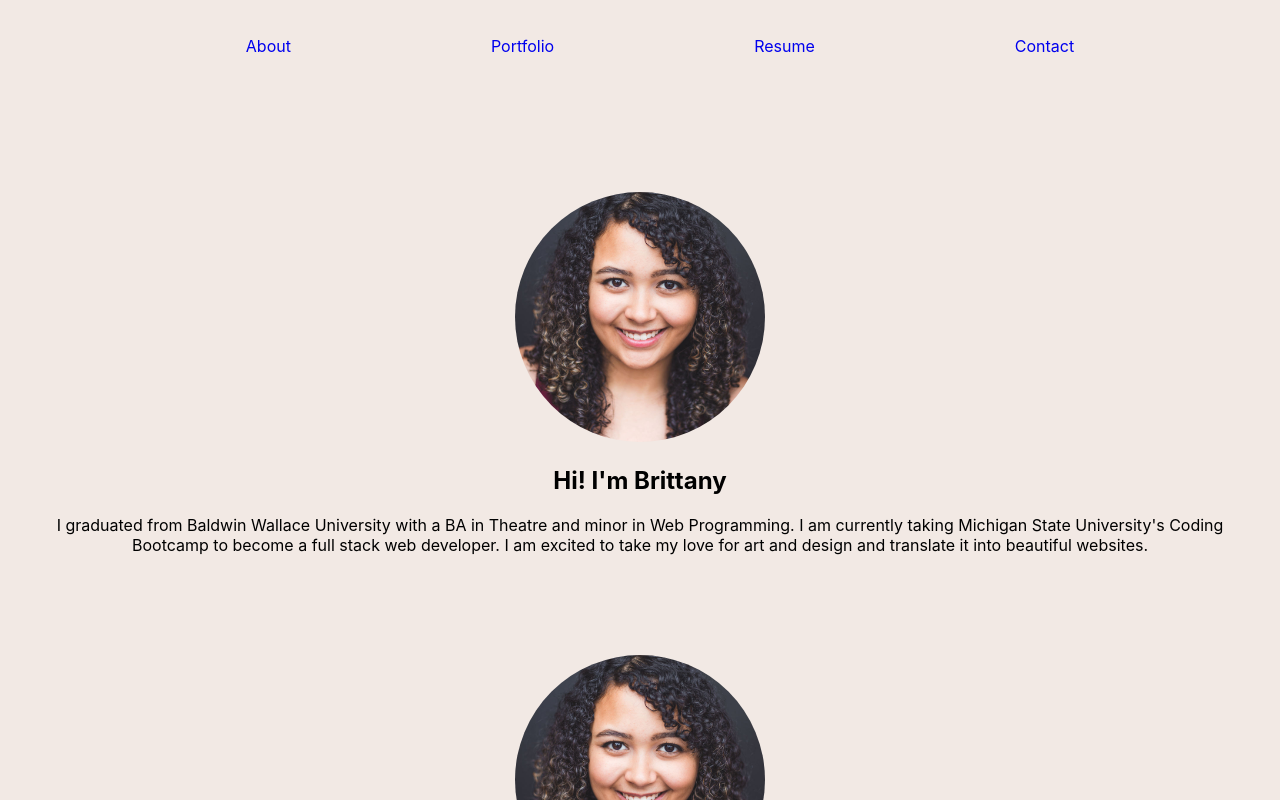
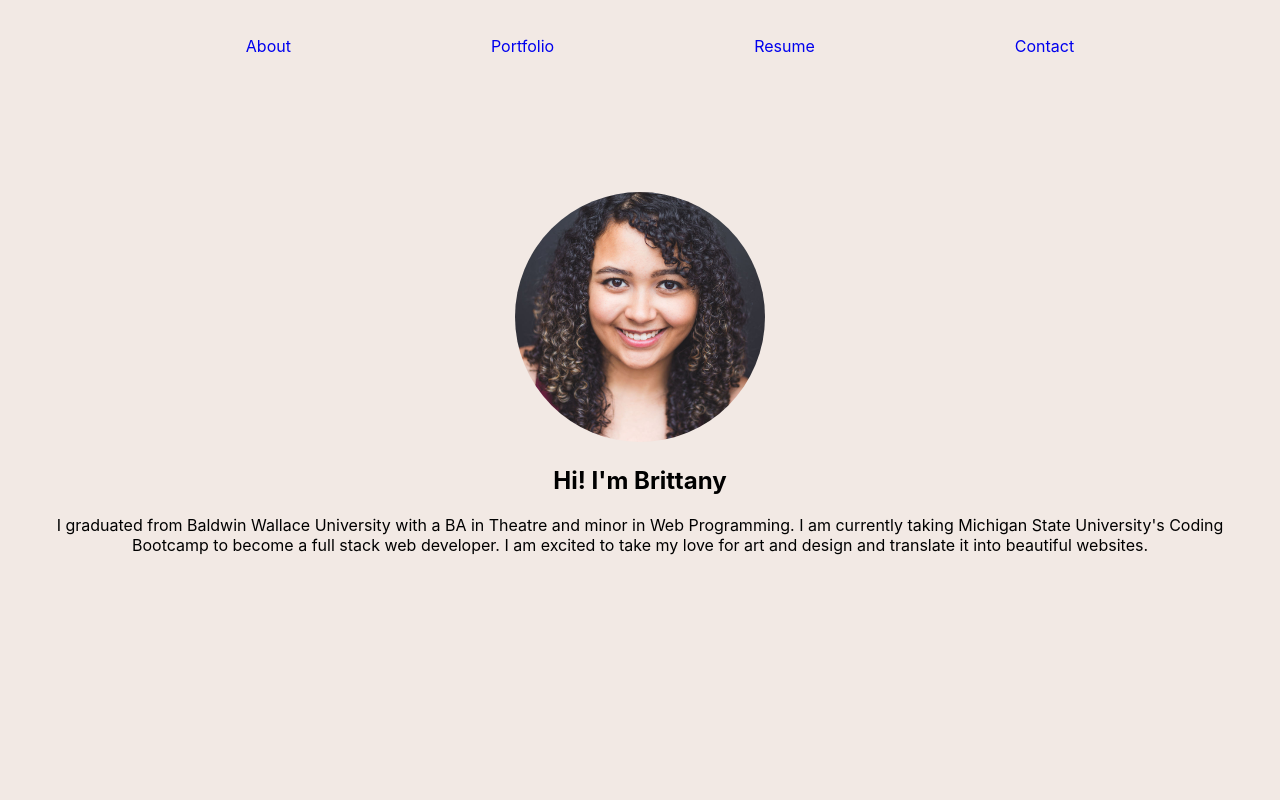
Before and after one commit to bganser15/brittanys-react-portfolio, a React (Create React App) app: page / in a window 1280 px wide. Shown: the top 800 px of the page. Built offline with nearby package versions, Linux system fonts and the light colour scheme.

Commit message:
pages render correctly

```diff
--- a/src/App.js
+++ b/src/App.js
@@ -7,50 +7,23 @@ import Resume from "./components/Resume";
 import Contact from "./components/Contact";
 
 function App() {
-  const [aboutSelected, setAboutSelected] = useState(false);
-  const [portfolioSelected, setPortfolioSelected] = useState(false);
-  const [resumeSelected, setResumeSelected] = useState(false);
-  const [contactSelected, setContactSelected] = useState(false);
+  const [pageSelected, setPageSelected] = useState("About");
+  const displayPage = () => {
+    if (pageSelected === "About") {
+    return <About/>}
+      if (pageSelected === "Portfolio") {
+      return <Portfolio/>}
+      if (pageSelected === "Resume") {
+      return <Resume/>}
+      if (pageSelected === "Contact") {
+      return <Contact/>}
+      }
+
+
   return (
     <main>
-      <Nav
-        aboutSelected={aboutSelected}
-        setAboutSelected={setAboutSelected}
-        portfolioSelected={portfolioSelected}
-        setPortfolioSelected={setPortfolioSelected}
-        resumeSelected={resumeSelected}
-        setResumeSelected={setResumeSelected}
-        contactSelected={contactSelected}
-        setContactSelected={setContactSelected}
-      ></Nav>
-      {portfolioSelected ? (
-        <>
-          <Portfolio></Portfolio>
-        </>
-      ) : (
-        <>
-          <About></About>
-        </>
-      )}
-      {resumeSelected ? (
-        <>
-          <Resume></Resume>
-        </>
-      ) : (
-        <>
-          <About></About>
-        </>
-      )}
-
-      {contactSelected ? (
-        <>
-          <Contact></Contact>
-        </>
-      ) : (
-        <>
-          <About></About>
-        </>
-      )}
+      <Nav setPageSelected={setPageSelected}></Nav>
+      {displayPage()}
     </main>
   );
 }
--- a/src/components/Nav/index.js
+++ b/src/components/Nav/index.js
@@ -3,10 +3,8 @@ import "./index.css";
 
 function Nav(props) {
   const {
-    setAboutSelected,
-    setPortfolioSelected,
-    setResumeSelected,
-    setContactSelected,
+    setPageSelected,
+    pageSelected
   } = props;
   return (
     <header>
@@ -15,12 +13,7 @@ function Nav(props) {
           <li>
             <a
               href="#about"
-              onClick={() => {
-                setAboutSelected(true);
-                setPortfolioSelected(false);
-                setResumeSelected(false)
-                setContactSelected(false);
-              }}
+              onClick={() => setPageSelected("About")}
             >
               About
             </a>
@@ -28,35 +21,21 @@ function Nav(props) {
           <li>
             <a
               href="#portfolio"
-              onClick={() => {
-                setPortfolioSelected(true);
-                setAboutSelected(false);
-                setResumeSelected(false)
-                setContactSelected(false);
-              }}
+              onClick={() => setPageSelected("Portfolio")}
             >
               Portfolio
             </a>
           </li>
           <li>
-            <a href="#resume" onClick={() => {
-              setResumeSelected(true)
-              setAboutSelected(false)
-              setPortfolioSelected(false);
-              setContactSelected(false);
-              }}>
+            <a href="#resume" onClick={() => setPageSelected("Resume")}>
               Resume
             </a>
           </li>
           <li>
             <a
               href="#contact"
-              onClick={() => {
-                setContactSelected(true);
-                setAboutSelected(false);
-                setPortfolioSelected(false);
-                setResumeSelected(false)
-              }}
+              onClick={() => setPageSelected("Contact")}
+
             >
               Contact
             </a>
```
